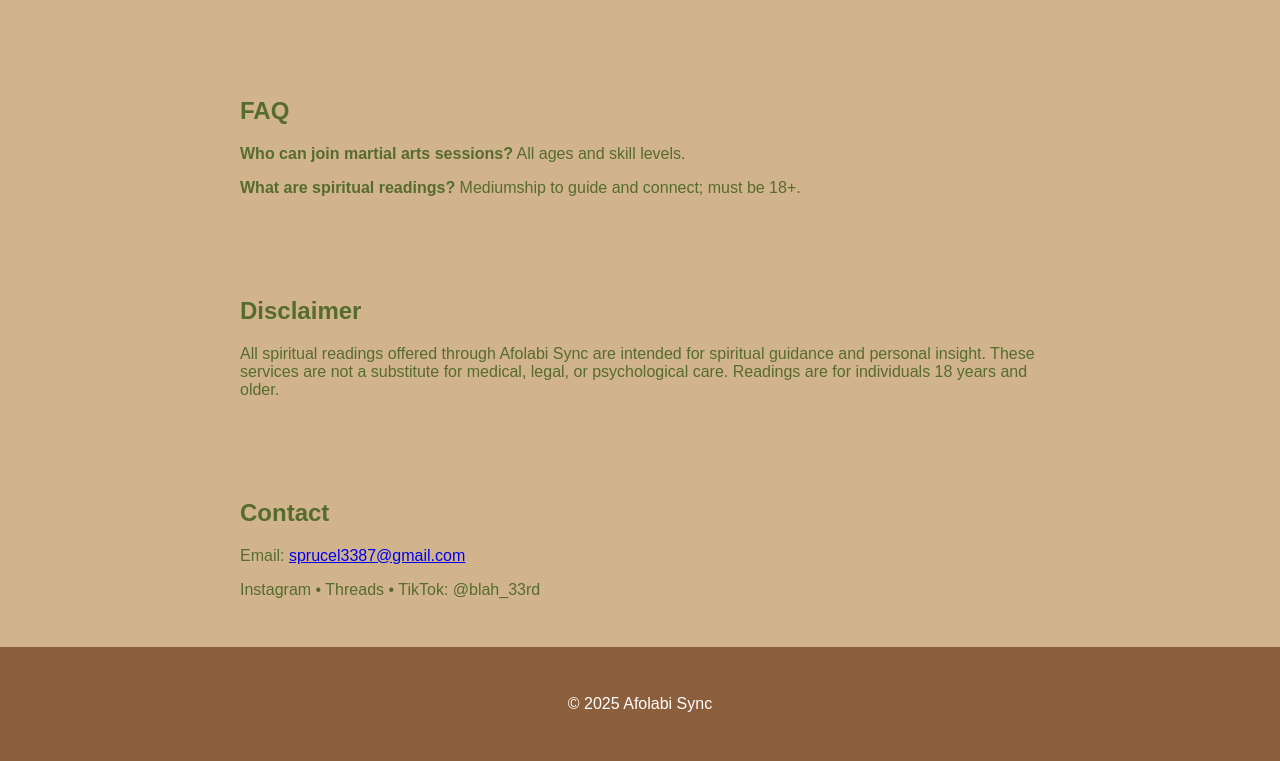
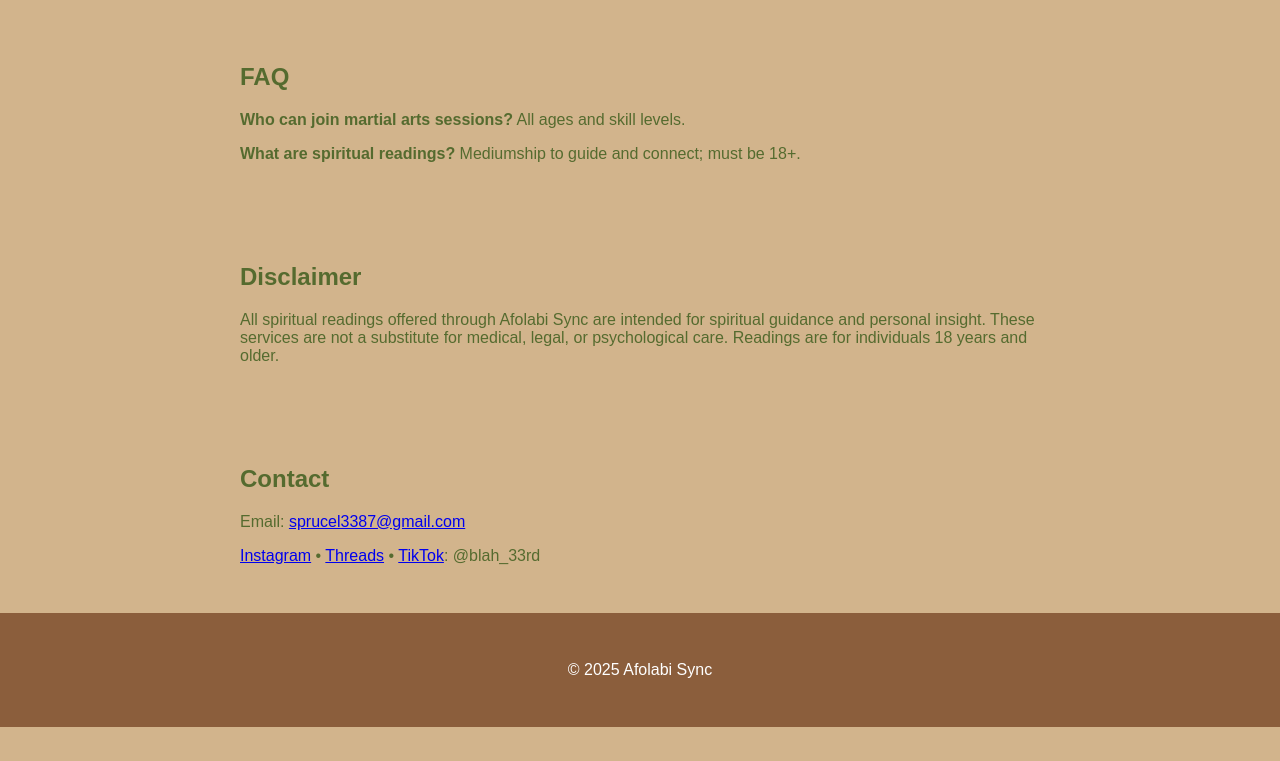
Before and after one commit to sprucel3387/psychic-medium, a plain HTML site: page index.html in a window 1280 px wide. Shown: the part 1541-2302 px from the top of the page. After the commit the page ends 2268 px from the top, so only its background shows below. Drawn offline with Linux system fonts and the light colour scheme; a script that the page names is missing.

Commit message:
Update index.html

```diff
--- a/index.html
+++ b/index.html
@@ -71,7 +71,7 @@
       <p><label>Service: <select name="Service"><option>Martial Arts</option><option>Spiritual Reading</option></select></label></p>
       <p><label>Preferred Date/Time: <input type="text" name="DateTime"></label></p>
       <p><button type="submit" class="button">Send Booking Request</button></p>
-    </form> -->
+    </form>
     <h3>Make a Donation</h3>
     <!-- Example PayPal SDK code; replace with your hosted_button_id or business -->
     <div id="paypal-donate-button-container"></div>
@@ -116,7 +116,7 @@
   <section id="contact">
     <h2>Contact</h2>
     <p>Email: <a href="mailto:sprucel3387@gmail.com">sprucel3387@gmail.com</a></p>
-    <p>Instagram • Threads • TikTok: @blah_33rd</p>
+    <p> <a href= "https://www.instagram.com/blah_33rd?igsh=dzZoeXp4Nng2c29z&utm_source=ig_contact_invite" >Instagram</a> • <a href= "https://www.threads.com/@blah_33rd?igshid=NTc4MTIwNjQ2YQ==">Threads</a> • <a href= "https://www.tiktok.com/@blah_33rd?_t=ZT-8z2lCPHnghz&_r=1">TikTok</a>: @blah_33rd</p>
   </section>
 
   <footer>
```
